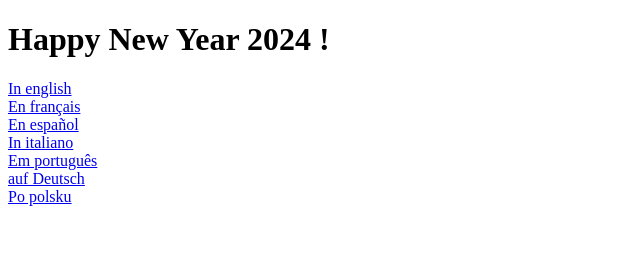
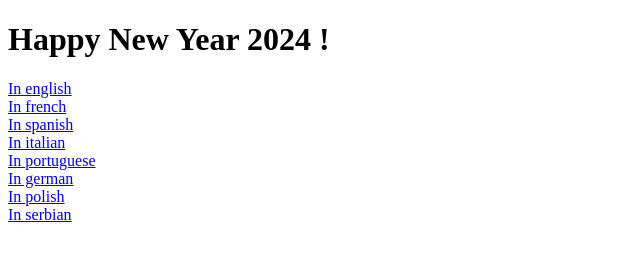
Before and after one commit to gplvn/IPSI_2024_Happy_new_year_git_project, a plain HTML site: page index.html in a window 1280 px wide. Shown: the whole page, without its empty margins (0-640 px from the left). Drawn offline with Linux system fonts and the light colour scheme.

Commit message:
Added serbian language
Corrected hyperlinks not being in english

```diff
--- a/index.html
+++ b/index.html
@@ -8,11 +8,12 @@
     <main>
         <h1>Happy New Year 2024 !</h1>
 		<a href="english.html">In english</a> <br>
-		<a href="french.html">En français</a> <br>
-		<a href="spanish.html">En español</a> <br>
-        	<a href="italian.html">In italiano</a> <br>
-		<a href="portuguese.html">Em português</a> <br>
-		<a href="Deutsch.html">auf Deutsch</a> <br>
-		<a href="polski.html">Po polsku</a> <br>
+		<a href="french.html">In french</a> <br>
+		<a href="spanish.html">In spanish</a> <br>
+        	<a href="italian.html">In italian</a> <br>
+		<a href="portuguese.html">In portuguese</a> <br>
+		<a href="Deutsch.html">In german</a> <br>
+		<a href="polski.html">In polish</a> <br>
+		<a href="serbian.html">In serbian</a> <br>
   </body>
 </html>
```
Also changed, not shown: serbian.html (added, +12 -0 lines).
